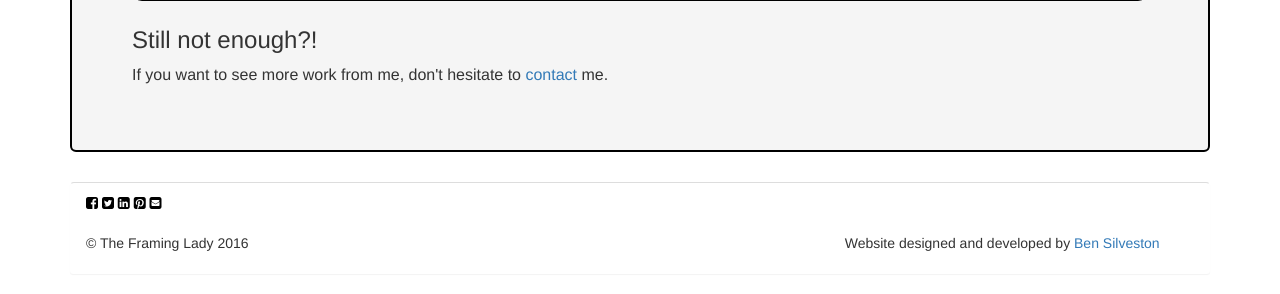
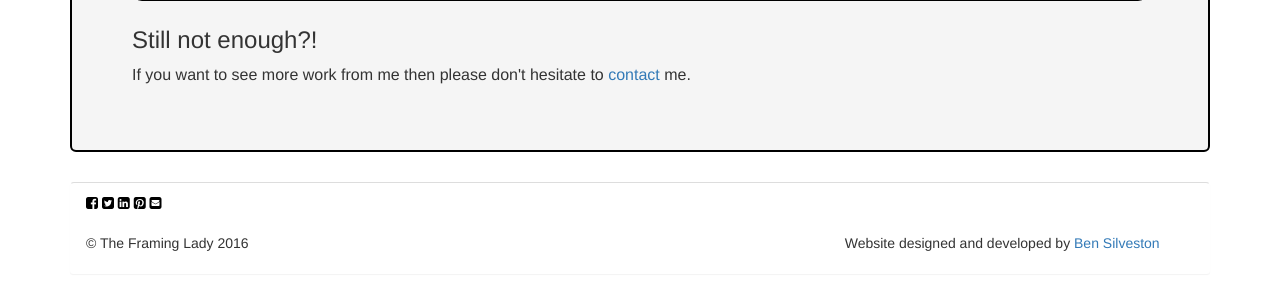
Before and after one commit to BennySLV/TheFramingLady, a PHP site: page /portfolio.php in a window 1280 px wide. Shown: the part 2900-3194 px from the top of the page. Run offline with PHP 8.4, Linux system fonts and the light colour scheme; some libraries are stand-ins or nearby versions.

Commit message:
Changed contact link paragraph at the bottom of the page.

```diff
--- a/public/portfolio.php
+++ b/public/portfolio.php
@@ -146,7 +146,7 @@
 			<div class="row">
 				<div class="col-sm-12">
 					<h3>Still not enough?!</h3>
-					<p>If you want to see more work from me, don't hesitate to <a href="contact.php">contact</a> me.
+					<p>If you want to see more work from me then please don't hesitate to <a href="contact.php">contact</a> me.
 				</div>
 			</div>
 		</div> <!-- End of .jumbotron -->
```
